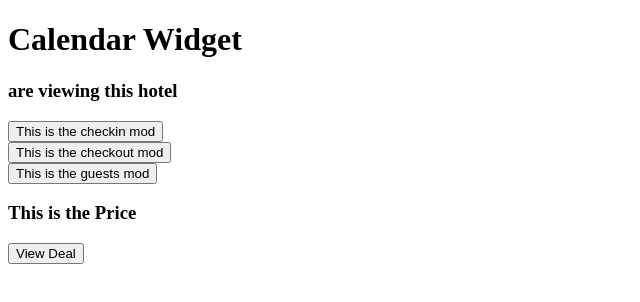
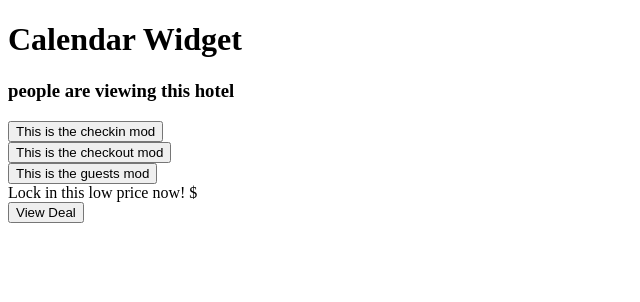
Before and after one commit to yavorona/calendar, a React app: page / in a window 1280 px wide. Shown: the top 302 px of the page, without its empty margins (0-640 px from the left). Built offline with nearby package versions, Linux system fonts and the light colour scheme; no server answers; the HTML template or start-up script is replaced by a standard one.

Commit message:
Add proper spacing and coloring to components in widget

```diff
--- a/client/src/components/app.jsx
+++ b/client/src/components/app.jsx
@@ -32,13 +32,13 @@ class App extends React.Component {
               <h1>Calendar Widget</h1>
               <div id="main">
                 <div id="views">
-                  <h3>{this.state.current.views} are viewing this hotel</h3>
+                  <h3>{this.state.current.views} people are viewing this hotel</h3>
                 </div>
                 <CheckIn />
                 <CheckOut />
                 <Guests />
                 <div id="price">
-                  <h3>This is the Price</h3>
+                  Lock in this low price now!<span id="pricevalue">&nbsp;${this.state.current.price}</span>
                 </div>
                 <div id="viewdeal">
                   <button id="viewdealbutton">
--- a/client/src/components/checkin.jsx
+++ b/client/src/components/checkin.jsx
@@ -2,7 +2,7 @@ import React from 'react';
 
 const CheckIn = (props) => (
     <div id="checkin">
-      <button>
+      <button id="checkinbutton">
         This is the checkin mod
       </button>
     </div>
--- a/client/src/components/checkout.jsx
+++ b/client/src/components/checkout.jsx
@@ -2,7 +2,7 @@ import React from 'react';
 
 const CheckOut = (props) => (
     <div id="checkout">
-      <button>
+      <button id="checkoutbutton">
         This is the checkout mod
       </button>
     </div>
```
Also changed, not shown: 2 other files (tests, documents, lock files or other folders).
